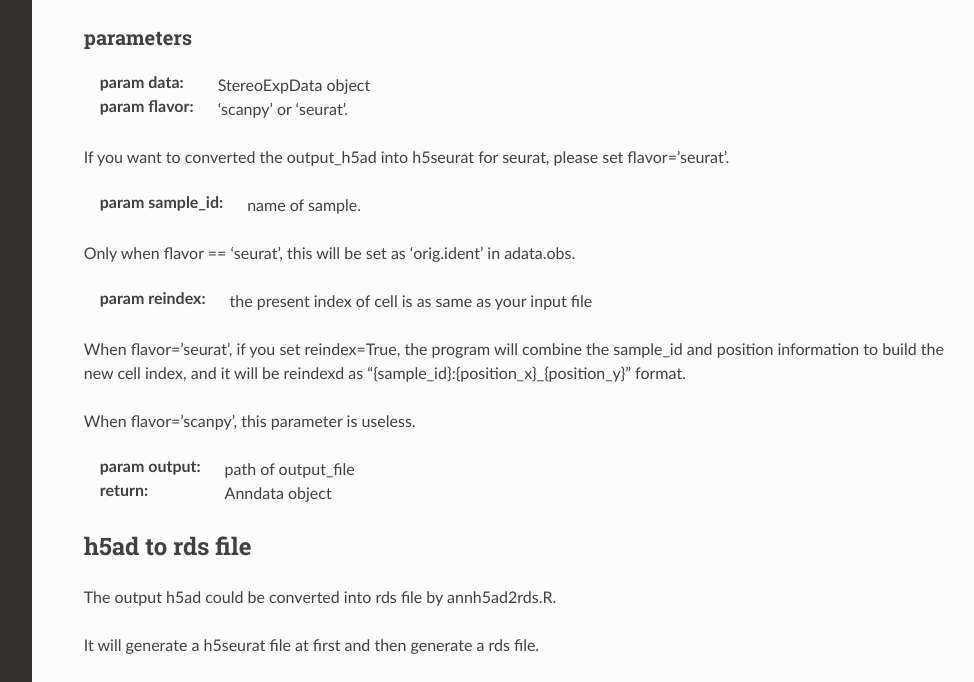
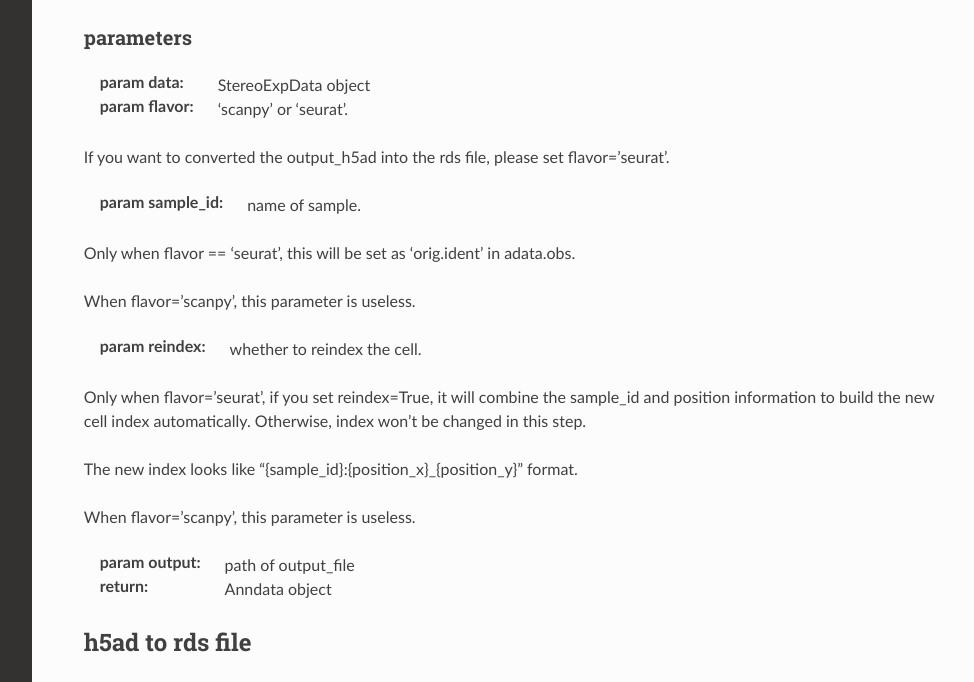
Before and after one commit to STOmics/Stereopy, a Sphinx documentation site: the page built from docs/source/Tutorials/FormatConversion.rst, in a window 1280 px wide and 1400 px high, cut to the strip 436-1118 px from the top of the window. Shown: the whole strip, without its empty margins (268-1242 px from the left). Built offline with Sphinx 7.4.7 and the Read the Docs theme 2.0.0, drawn with Linux system fonts in a browser that asks for light colours; pages that are not in the unit, such as notebooks, are missing from menus; some of the changed text lies outside the part shown.

Commit message:
change rst.

```diff
--- a/docs/source/Tutorials/FormatConversion.rst
+++ b/docs/source/Tutorials/FormatConversion.rst
@@ -17,14 +17,18 @@ parameters
 
 :param data: StereoExpData object
 :param flavor: 'scanpy' or 'seurat'.
-If you want to converted the output_h5ad into h5seurat for seurat, please set flavor='seurat'.
+If you want to converted the output_h5ad into the rds file, please set flavor='seurat'.
 
 :param sample_id: name of sample.
 Only when flavor == 'seurat', this will be set as 'orig.ident' in adata.obs.
 
-:param reindex: the present index of cell is as same as your input file
-When flavor='seurat', if you set reindex=True, the program will combine the sample_id and position information to build
-the new cell index, and it will be reindexd as "{sample_id}:{position_x}_{position_y}" format.
+When flavor='scanpy', this parameter is useless.
+
+:param reindex: whether to reindex the cell.
+Only when flavor='seurat', if you set reindex=True, it will combine the sample_id and position information to build
+the new cell index automatically. Otherwise, index won't be changed in this step.
+
+The new index looks like "{sample_id}:{position_x}_{position_y}" format.
 
 When flavor='scanpy', this parameter is useless.
 
@@ -38,6 +42,8 @@ The output h5ad could be converted into rds file by annh5ad2rds.R.
 
 It will generate a h5seurat file at first and then generate a rds file.
 
+You can run this script in your own R environment.
+
 .. autosummary::
    :toctree: .
 
```
